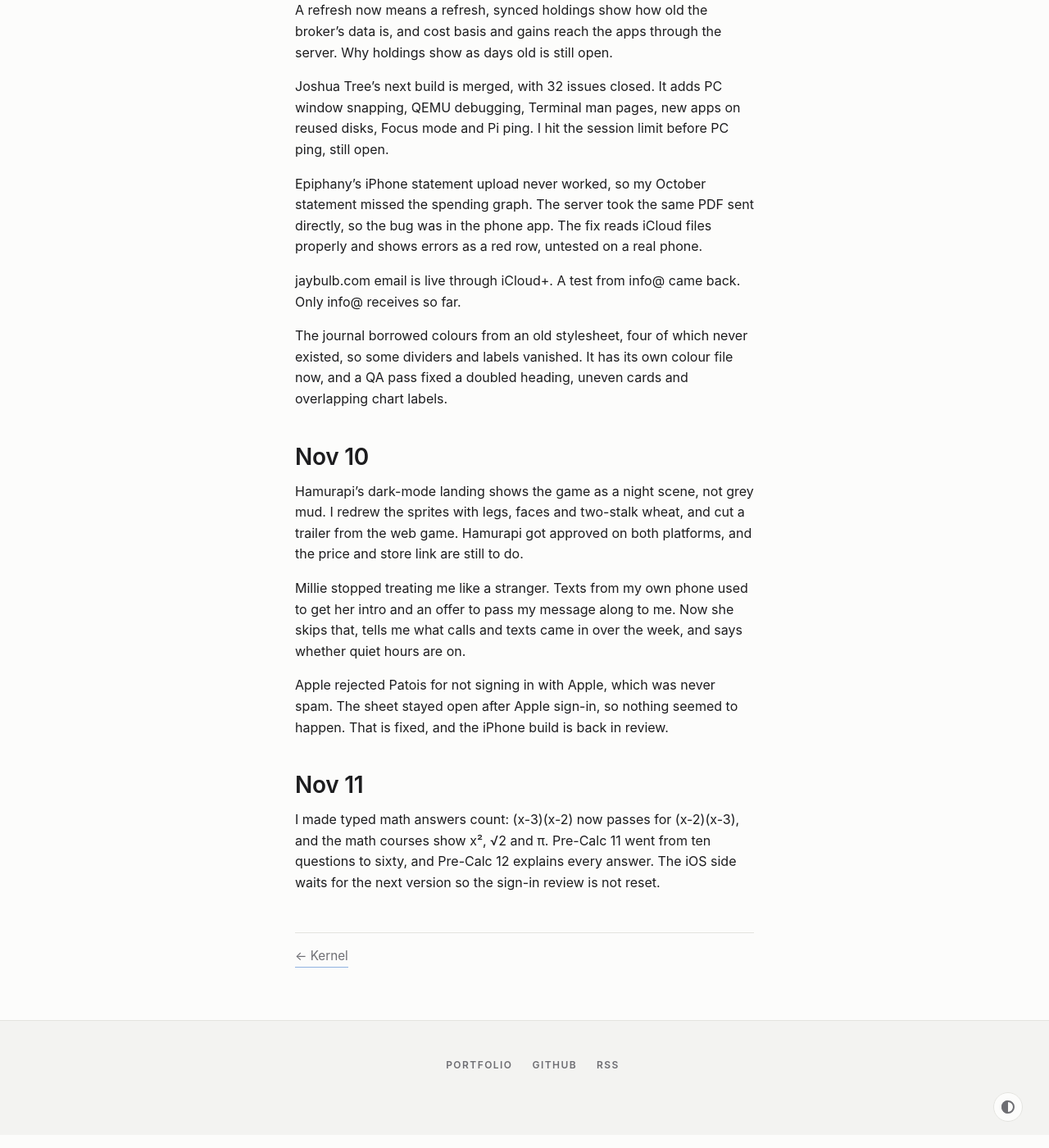
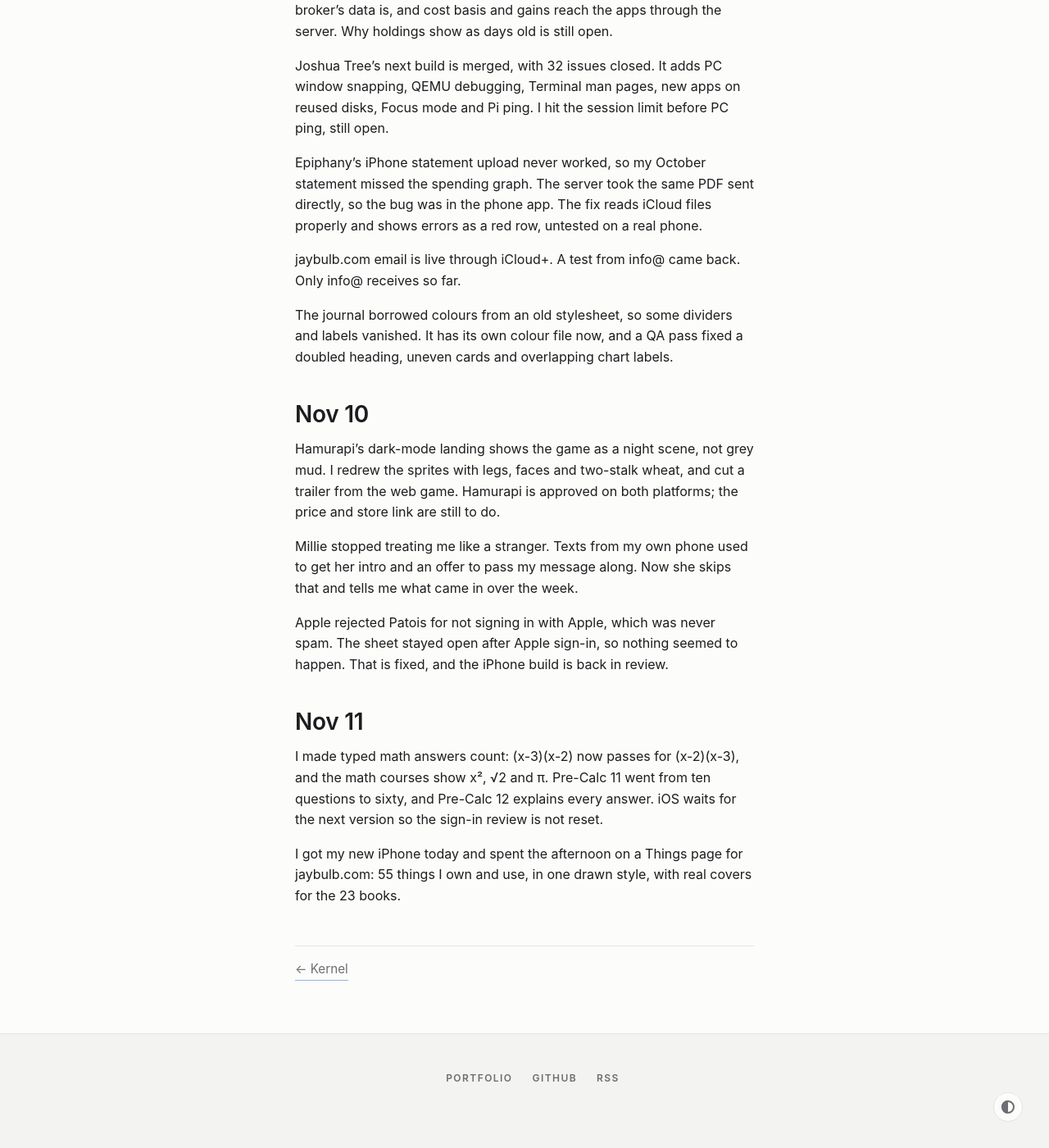
Before and after one commit to nulljosh/journal, a Jekyll site: the page built from _posts/2026-10-02-october.md, in a window 1280 px wide and 1400 px high, scrolled down 4516 px. Shown: the whole window at 82% size. Built offline with Jekyll 4.4.1, drawn with Linux system fonts in a browser that asks for light colours; some of the changed text lies outside the part shown.

Commit message:
October: Things page and the new iPhone
Co-Authored-By: Claude Fable 5.2 <noreply@anthropic.com>
Claude-Session: https://claude.ai/code/session_015joN7rmT8ZcAiYsb86e3C8

```diff
--- a/_posts/2026-10-02-october.md
+++ b/_posts/2026-10-02-october.md
@@ -111,16 +111,18 @@ Epiphany's iPhone statement upload never worked, so my October statement missed
 
 jaybulb.com email is live through iCloud+. A test from info@ came back. Only info@ receives so far.
 
-The journal borrowed colours from an old stylesheet, four of which never existed, so some dividers and labels vanished. It has its own colour file now, and a QA pass fixed a doubled heading, uneven cards and overlapping chart labels.
+The journal borrowed colours from an old stylesheet, so some dividers and labels vanished. It has its own colour file now, and a QA pass fixed a doubled heading, uneven cards and overlapping chart labels.
 
 ## Nov 10
 
-Hamurapi's dark-mode landing shows the game as a night scene, not grey mud. I redrew the sprites with legs, faces and two-stalk wheat, and cut a trailer from the web game. Hamurapi got approved on both platforms, and the price and store link are still to do.
+Hamurapi's dark-mode landing shows the game as a night scene, not grey mud. I redrew the sprites with legs, faces and two-stalk wheat, and cut a trailer from the web game. Hamurapi is approved on both platforms; the price and store link are still to do.
 
-Millie stopped treating me like a stranger. Texts from my own phone used to get her intro and an offer to pass my message along to me. Now she skips that, tells me what calls and texts came in over the week, and says whether quiet hours are on.
+Millie stopped treating me like a stranger. Texts from my own phone used to get her intro and an offer to pass my message along. Now she skips that and tells me what came in over the week.
 
 Apple rejected Patois for not signing in with Apple, which was never spam. The sheet stayed open after Apple sign-in, so nothing seemed to happen. That is fixed, and the iPhone build is back in review.
 
 ## Nov 11
 
-I made typed math answers count: (x-3)(x-2) now passes for (x-2)(x-3), and the math courses show x², √2 and π. Pre-Calc 11 went from ten questions to sixty, and Pre-Calc 12 explains every answer. The iOS side waits for the next version so the sign-in review is not reset.
+I made typed math answers count: (x-3)(x-2) now passes for (x-2)(x-3), and the math courses show x², √2 and π. Pre-Calc 11 went from ten questions to sixty, and Pre-Calc 12 explains every answer. iOS waits for the next version so the sign-in review is not reset.
+
+I got my new iPhone today and spent the afternoon on a Things page for jaybulb.com: 55 things I own and use, in one drawn style, with real covers for the 23 books.
```
Also changed, not shown: other parts of _posts/2026-10-02-october.md (+4 -4 lines).
